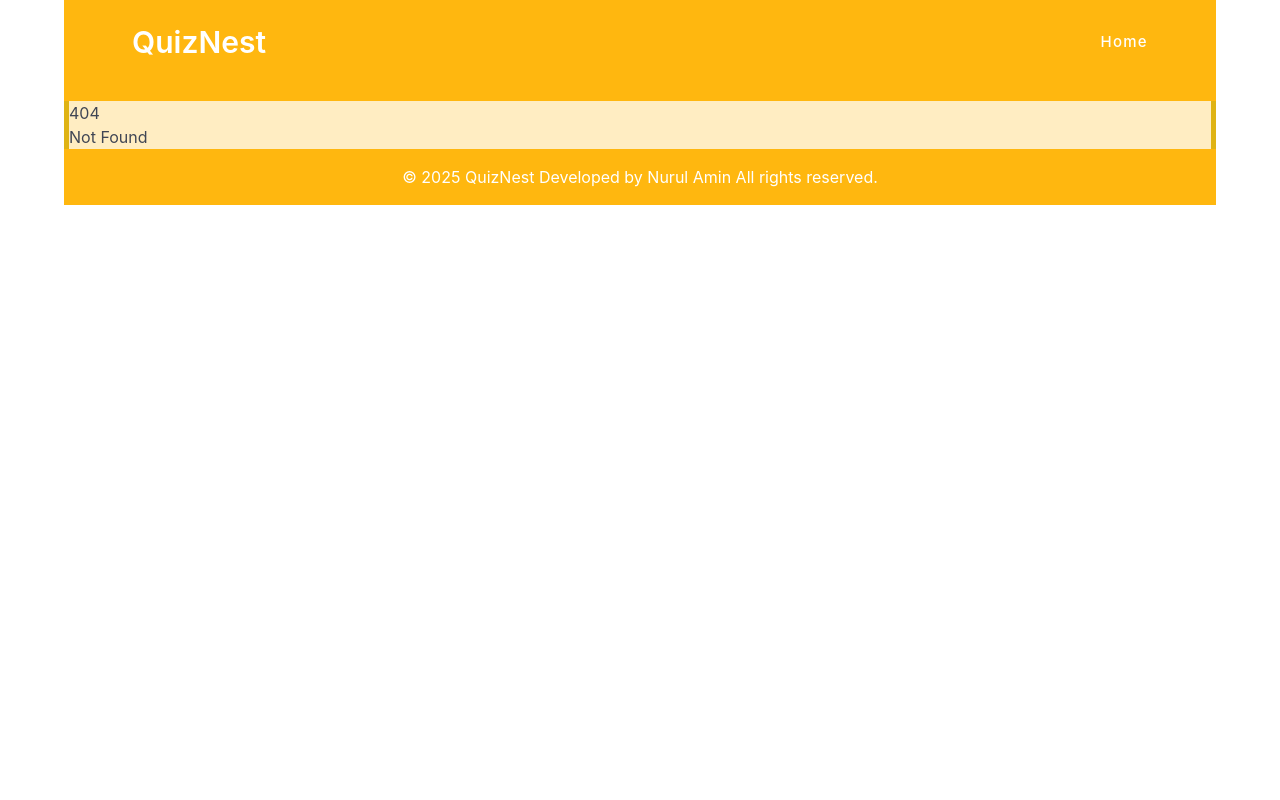
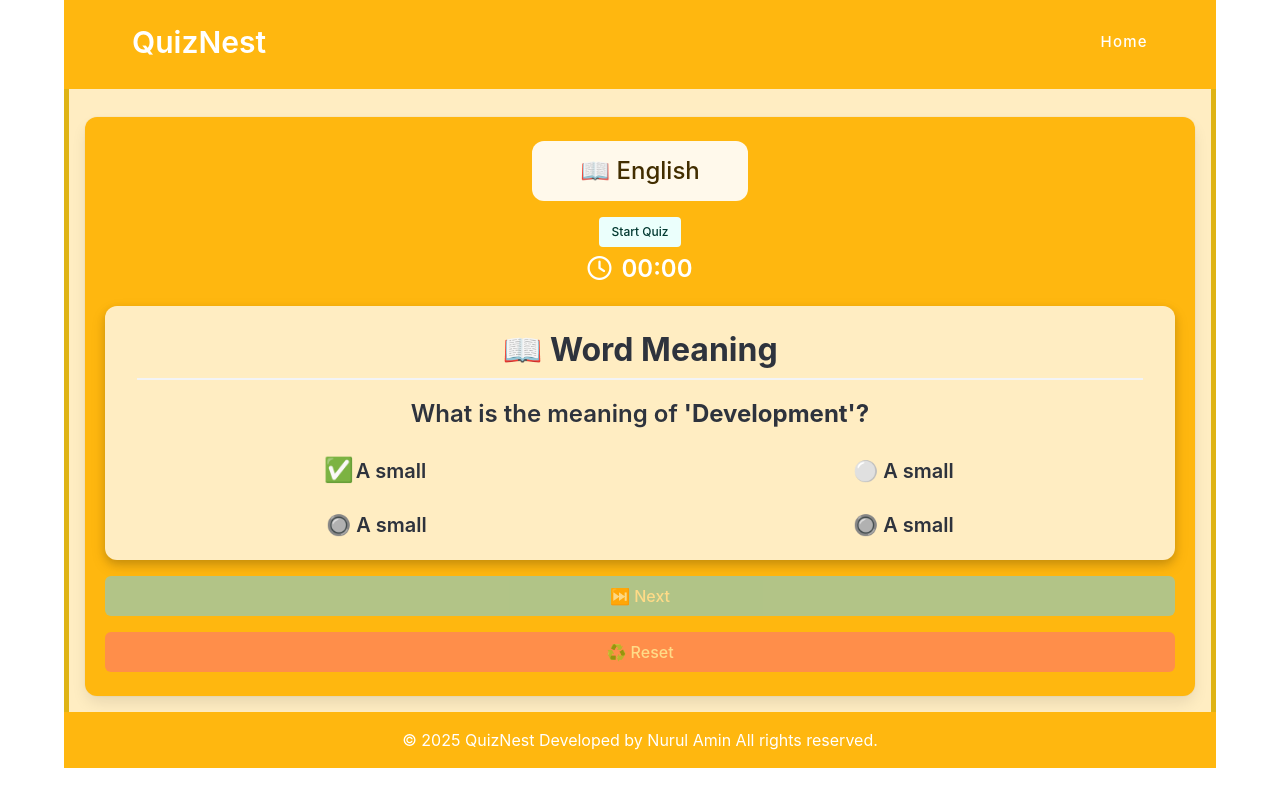
Before and after one commit to engnurulamin/maths-quiz, a SvelteKit app: page /english in a window 1280 px wide. Before the commit this address had no page. Built offline with nearby package versions, Linux system fonts and the light colour scheme.

Commit message:
english q design

```diff
--- /dev/null
+++ b/src/routes/english/+page.svelte
@@ -0,0 +1,207 @@
+<script>
+	import { onMount } from 'svelte';
+	import {
+		difficulty,
+		questions,
+		user_answers,
+		is_game_start,
+		is_game_end,
+		is_game_pause,
+		time,
+		time_taken,
+		score,
+		correct,
+		wrong,
+		total
+	} from '$lib/utils/stores';
+	import { goto } from '$app/navigation';
+	import { formatTime } from '$lib/utils/utils';
+	import { generateQuestions } from '$lib/utils/quiz';
+	import QuizHeader from '$lib/components/QuizHeader.svelte';
+
+	let current_question_index = 0;
+	let current_question = '';
+	let answer_input = '';
+	let timer_interval;
+	let status = '';
+
+	$: if ($questions.length) {
+		current_question = $questions[current_question_index]?.question;
+	}
+
+	function nextQuestion() {
+		const current_correct_answer = $questions[current_question_index]?.answer;
+		if (parseInt(answer_input) === current_correct_answer) {
+			correct.update((n) => n + 1);
+			status = 'correct';
+		} else {
+			wrong.update((n) => n + 1);
+			status = 'wrong';
+		}
+		user_answers.update((ans) => [...ans, answer_input]);
+		answer_input = '';
+
+		if (current_question_index < $questions.length - 1) {
+			current_question_index += 1;
+		} else {
+			is_game_start.set(false);
+			time_taken.set($time);
+			goto('/score');
+		}
+	}
+
+	function resetQuiz() {
+		current_question_index = 0;
+		current_question = '';
+		answer_input = '';
+		correct.set(0);
+		wrong.set(0);
+		score.set(0);
+		user_answers.set([]);
+		is_game_start.set(false);
+		goto('/').then(() => {
+			location.reload();
+		});
+	}
+
+	onMount(() => {
+		generateQuestions($difficulty);
+		clearInterval(timerInterval);
+	});
+</script>
+
+<div class="columns">
+	<div class="column">
+		<div class="card has-background-warning has-text-centered m-4 p-2">
+			<QuizHeader icon="📖" name="English" />
+			<div class="control mx-3">
+				<div class="filed">
+					<div class="box has-background-warning-light has-text-centered box-shadow">
+						<h3 class="is-size-3 has-text-dark has-text-weight-bold">📖 Word Meaning</h3>
+						<hr class="is-paddingless p-0 my-1 mx-3" />
+						<p class="has-text-weight-semibold has-text-dark is-size-4 mt-4">
+							What is the meaning of <strong class="has-text-weight-bold has-text-dark"
+								>'Development'?</strong
+							>
+						</p>
+						<ul>
+							<div class="columns is-multiline is-mobile mt-3">
+								<div class="column is-half">
+									<li class="is-size-5 has-text-weight-semibold has-text-dark">
+										<span class="is-circle is-size-4">✅</span> A small
+									</li>
+								</div>
+								<div class="column is-half">
+									<li class="is-size-5 has-text-weight-semibold has-text-dark">
+										<span class="has-text-transparent">⚪</span> A small
+									</li>
+								</div>
+								<div class="column is-half">
+									<li class="is-size-5 has-text-weight-semibold has-text-dark">
+										<span>🔘</span> A small
+									</li>
+								</div>
+								<div class="column is-half">
+									<li class="is-size-5 has-text-weight-semibold has-text-dark">
+										<span>🔘</span> A small
+									</li>
+								</div>
+							</div>
+						</ul>
+					</div>
+					{#if status === 'correct'}
+						<p class="has-text-success is-size-5">✅ Correct! Geat job!</p>
+					{:else if status === 'wrong'}
+						<p class="has-text-danger is-size-5">
+							<span style="font-size: 1rem;">❌</span> Wrong! Try the next one!
+						</p>
+					{/if}
+				</div>
+			</div>
+			<div class="control mx-3 my-4">
+				<button
+					class="button is-fullwidth is-info is-dark has-text-white button-shadow"
+					onclick={nextQuestion}
+					disabled={!$is_game_start}
+				>
+					⏭️ Next
+				</button>
+			</div>
+			<div class="control mx-3 my-4">
+				<button
+					class="button is-fullwidth is-danger is-dark has-text-white button-shadow"
+					onclick={resetQuiz}
+					disabled={!$is_game_start}
+				>
+					♻️ Reset
+				</button>
+			</div>
+		</div>
+	</div>
+</div>
+
+<style>
+	.button-shadow {
+		box-shadow: 0 9px 10px rgba(0, 0, 0, 0.2);
+		transition: box-shadow 0.3s ease;
+	}
+	.button-shadow:hover {
+		box-shadow: 0 6px 10px rgba(0, 0, 0, 0.3);
+	}
+	.transparent-input {
+		background-color: rgb(243, 230, 166) !important;
+		border: 2px solid rgba(255, 255, 255, 0.6);
+		border-radius: 10px;
+		transition: all 0.3s ease;
+		color: #000;
+	}
+
+	.transparent-input::placeholder {
+		color: black;
+		opacity: 0.5;
+		font-weight: 400;
+		font-size: 15px;
+	}
+
+	.transparent-input:focus,
+	.transparent-input:active {
+		outline: none;
+		border-color: rgba(33, 19, 43, 0.259);
+		box-shadow: 0 0 8px rgba(255, 255, 255, 0.4);
+	}
+
+	/* Hide number input arrows in Webkit browsers */
+	input[type='number']::-webkit-outer-spin-button,
+	input[type='number']::-webkit-inner-spin-button {
+		-webkit-appearance: none;
+		margin: 0;
+	}
+
+	/* Hide number input arrows in Firefox */
+	input[type='number'] {
+		-moz-appearance: textfield;
+	}
+
+	.box-shadow {
+		box-shadow:
+			0 4px 8px rgba(0, 0, 0, 0.15),
+			0 6px 16px rgba(0, 0, 0, 0.1);
+		transition: box-shadow 0.3s ease-in-out;
+	}
+
+	.box-shadow:hover {
+		box-shadow:
+			0 8px 16px rgba(0, 0, 0, 0.2),
+			0 12px 24px rgba(0, 0, 0, 0.15);
+	}
+	.is-circle {
+		display: inline-flex;
+		justify-content: center;
+		align-items: center;
+		background-color: #d1ffd6; /* light green background */
+		border-radius: 50%;
+		width: 1.5rem;
+		height: 1.5rem;
+		font-size: 1rem;
+	}
+</style>
```
